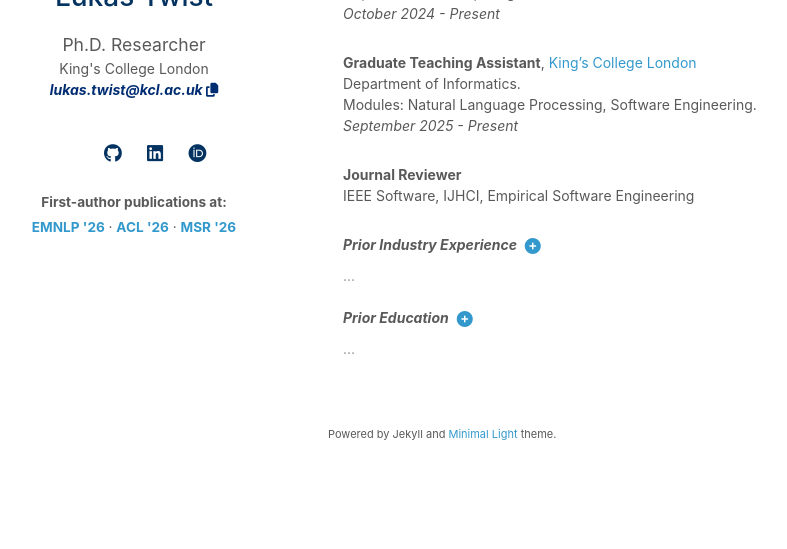
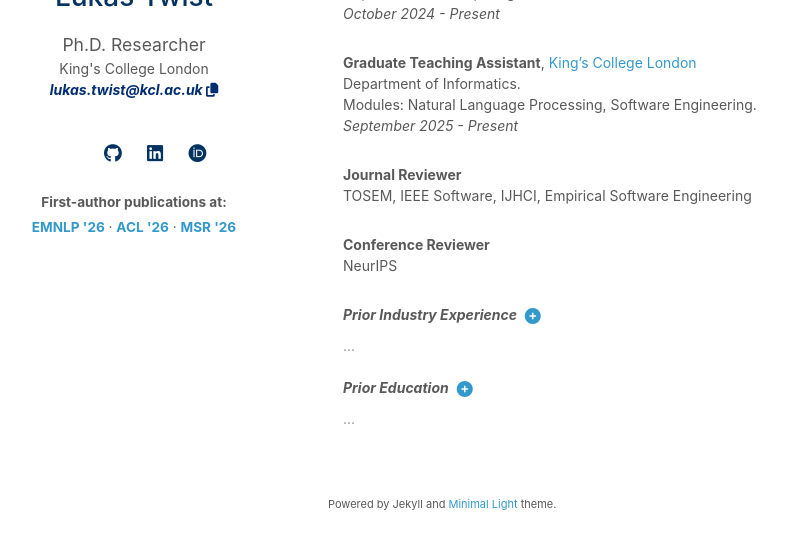
Before and after one commit to itsluketwist/itsluketwist.github.io, a Jekyll site: the page built from index.md, in a window 1280 px wide and 900 px high, scrolled down 1514 px, cut to the strip 317-866 px from the top of the window. Shown: the whole strip, without its empty margins (142-929 px from the left). Built offline with Jekyll 4.4.1, drawn with Linux system fonts in a browser that asks for light colours; a style sheet for code colours, icons or effects is not loaded; our own code applies the rules of GitHub Pages for plain Markdown files; before the commit the page ends 2344 px from its top, so only the background shows below that; some of the changed text lies outside the part shown.

Commit message:
Bump content.

```diff
--- a/_data/experience.yml
+++ b/_data/experience.yml
@@ -22,7 +22,10 @@ main:
     website: "https://www.kcl.ac.uk/informatics"
 
   - title: Journal Reviewer
-    extra: "IEEE Software, IJHCI, Empirical Software Engineering"
+    extra: "TOSEM, IEEE Software, IJHCI, Empirical Software Engineering"
+
+  - title: Conference Reviewer
+    extra: "NeurIPS"
 
 industry:
 
--- a/index.md
+++ b/index.md
@@ -4,7 +4,7 @@ layout: homepage
 
 ## About Me <img src="assets/favicon.png" alt="Icon" style="display: inline; width: 20px; height: 20px;">
 
-Hey 👋 I'm Luke, a PhD student at [King's College London](https://www.kcl.ac.uk/),
+Hey 👋 I'm Luke, a PhD student at <a href="https://kclpure.kcl.ac.uk/portal/en/persons/lukas-twist/" target="_blank">King's College London 👑</a>,
 studying in the CDT for [Safe & Trusted AI](https://safeandtrustedai.org/),
 under the supervision of [Dr Jie M. Zhang](https://sites.google.com/view/jie-zhang/home) and [Dr Helen Yannakoudakis](https://www.kcl.ac.uk/people/helen-yannakoudakis).
 
```
